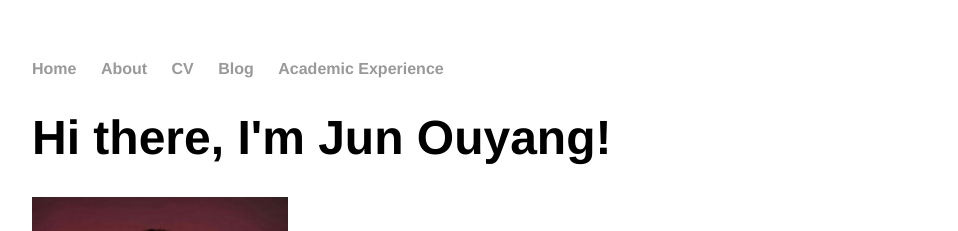
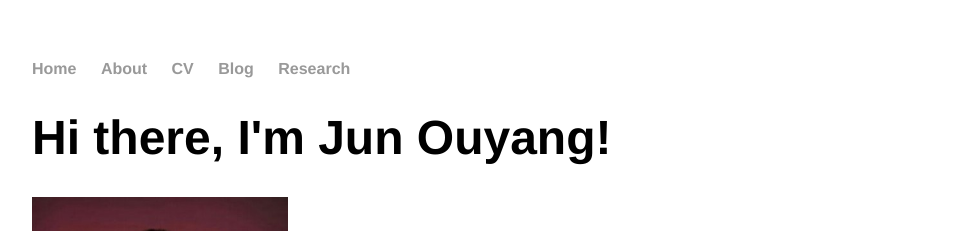
Before and after one commit to ouyangjunaoyun/mywebsite, a Jekyll site: the page built from index.html, in a window 1280 px wide. Shown: the top 231 px of the page, without its empty margins (160-1118 px from the left). Built offline with Jekyll 4.4.1, drawn with Linux system fonts in a browser that asks for light colours.

Commit message:
Update default.html

```diff
--- a/_layouts/default.html
+++ b/_layouts/default.html
@@ -12,7 +12,7 @@
 		        	<li><a href="/about">About</a></li>
 	        		<li><a href="https://ouyangjunaoyun.github.io/CV/Jun Ouyang_CV.pdf">CV</a></li>
 	        		<li><a href="/blog">Blog</a></li>
-				<li><a href="/academic">Academic Experience</a></li>
+				<li><a href="/academic">Research</a></li>
 	    		</ul>
 			</nav>
 			<div class="container">
```
